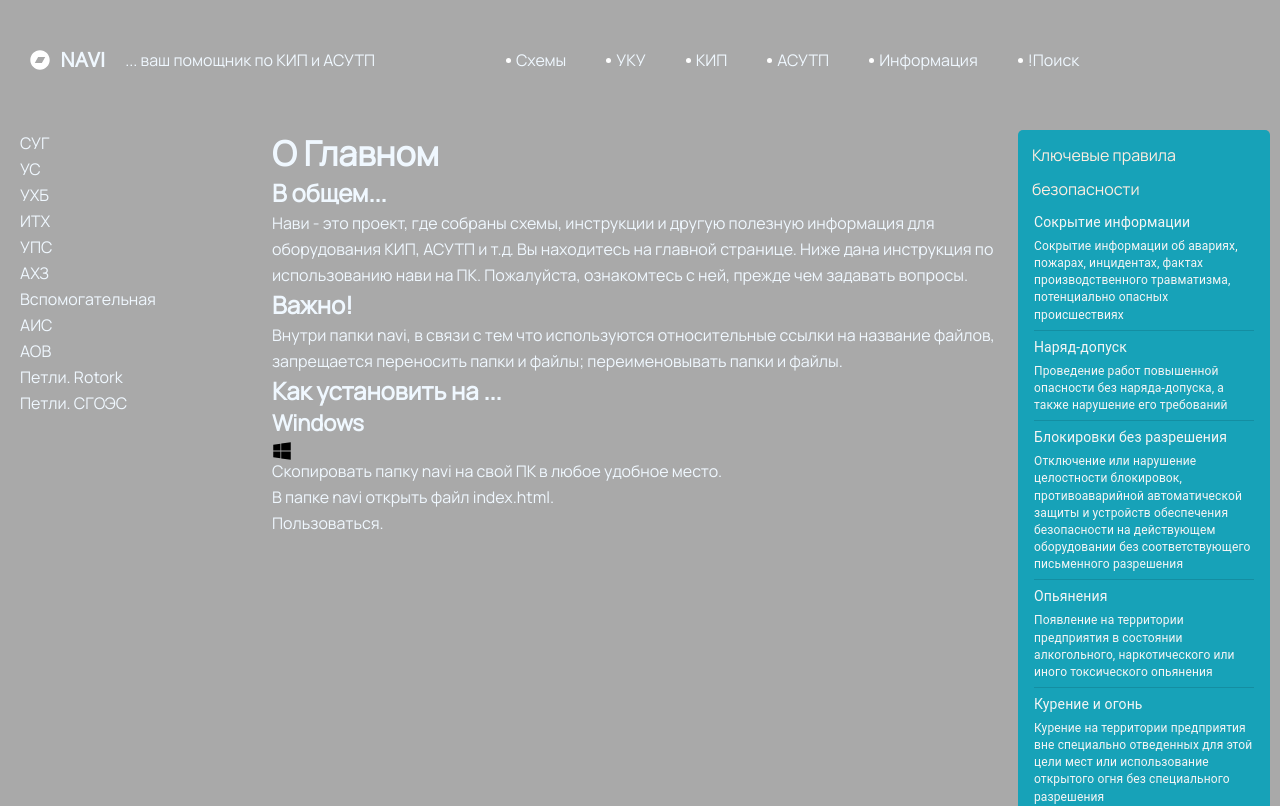
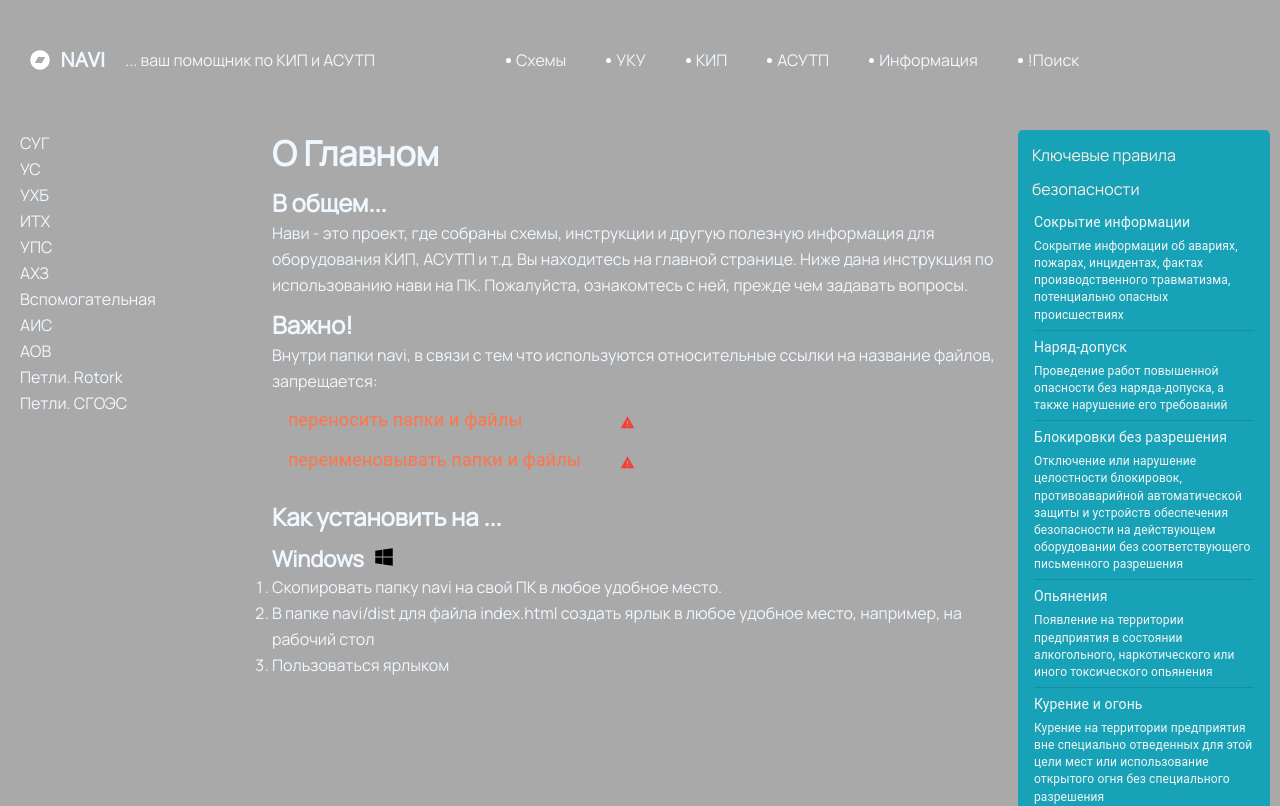
Before and after one commit to burik84/navi, a React app: page / in a window 1280 px wide. Shown: the top 806 px of the page. Built offline with nearby package versions, Linux system fonts and the light colour scheme.

Commit message:
refactor: change description and lists

```diff
--- a/src/script/pages/About.tsx
+++ b/src/script/pages/About.tsx
@@ -1,4 +1,5 @@
 import React from 'react';
+import { Link } from '@material-ui/core';
 
 import { Header } from '../layout/Header';
 import { Menu } from '../components/Menu';
@@ -40,7 +41,7 @@ export const About: React.FC = () => {
         <h4>И немного об использование</h4>
         <p>
           Запрещено использовать данный проект в коммерческих целях (т.е. получение прибыли) без письменного разрешения
-          правообладателя - burikAV.
+          правообладателя - <Link href="mailto:burikAV@yandex.ru">burikAV</Link>.
         </p>
       </main>
     </>
--- a/src/script/pages/Info.tsx
+++ b/src/script/pages/Info.tsx
@@ -1,6 +1,7 @@
 import React from 'react';
 
 import { useParams } from 'react-router-dom';
+
 import { Header } from '../layout/Header';
 import { Menu } from '../components/Menu';
 
--- a/src/script/pages/Main.tsx
+++ b/src/script/pages/Main.tsx
@@ -1,11 +1,35 @@
 import React from 'react';
+
+import { createStyles, Theme, makeStyles } from '@material-ui/core/styles';
+import { List, ListItem, ListItemText, ListItemIcon } from '@material-ui/core';
+import WarningIcon from '@material-ui/icons/Warning';
 
 import { Header } from '../layout/Header';
 import { Menu } from '../components/Menu';
+import { colorAdditional } from '../shared/constants';
 
 import logoWindows from '../../assets/icons/windows-brands.svg';
 
+const useStyles = makeStyles((theme: Theme) =>
+  createStyles({
+    root: {
+      width: '100%',
+      maxWidth: 420,
+    },
+    list: {
+      paddingTop: '0px',
+      paddingBottom: '0px',
+    },
+    primary: {
+      color: colorAdditional,
+      marginBottom: '.5rem',
+      fontSize: '1.8rem',
+    },
+  }),
+);
+
 export const Main: React.FC = () => {
+  const classes = useStyles();
   return (
     <>
       <Header />
@@ -20,21 +44,44 @@ export const Main: React.FC = () => {
         </p>
         <h3>Важно!</h3>
         <p>
-          Внутри папки navi, в связи с тем что используются относительные ссылки на название файлов, запрещается
-          переносить папки и файлы; переименовывать папки и файлы.
+          Внутри папки navi, в связи с тем что используются относительные ссылки на название файлов, запрещается:
+          <List className={classes.root}>
+            <ListItem className={classes.list}>
+              <ListItemText
+                classes={{
+                  primary: classes.primary,
+                }}
+                primary="переносить папки и файлы"
+              />
+              <ListItemIcon>
+                <WarningIcon color="error" />
+              </ListItemIcon>
+            </ListItem>
+            <ListItem className={classes.list}>
+              <ListItemText
+                classes={{
+                  primary: classes.primary,
+                }}
+                primary="переименовывать папки и файлы"
+              />
+              <ListItemIcon>
+                <WarningIcon color="error" />
+              </ListItemIcon>
+            </ListItem>
+          </List>
         </p>
         <h3>Как установить на ...</h3>
         <h4>
           Windows
-          <div className="logo">
+          <span className="logo">
             <img src={logoWindows} />
-          </div>
+          </span>
         </h4>
-        <ul>
-          <ol>Скопировать папку navi на свой ПК в любое удобное место.</ol>
-          <ol>В папке navi открыть файл index.html.</ol>
-          <ol>Пользоваться.</ol>
-        </ul>
+        <ol>
+          <li>Скопировать папку navi на свой ПК в любое удобное место.</li>
+          <li>В папке navi/dist для файла index.html создать ярлык в любое удобное место, например, на рабочий стол</li>
+          <li>Пользоваться ярлыком</li>
+        </ol>
       </main>
     </>
   );
--- a/src/script/shared/constants.ts
+++ b/src/script/shared/constants.ts
@@ -1,2 +1,3 @@
 export const colorPrimary = '#17a2b8';
 export const colorSecondary = '#F5F5F5';
+export const colorAdditional = '#FF7549';
--- a/src/styles/base/_base.scss
+++ b/src/styles/base/_base.scss
@@ -68,5 +68,12 @@ a {
   }
 }
 .logo {
+  display: inline-block;
+  width: 20px;
+  height: 20px;
   margin-right: 10px;
+  img{
+    width: 100%;
+    height: 100%;
+  }
 }
--- a/src/styles/layouts/_header.scss
+++ b/src/styles/layouts/_header.scss
@@ -9,11 +9,3 @@
 .header .link{
   margin-right: 20px;
 }
-.logo{
-  width: 20px;
-  height: 20px;
-  img{
-    width: 100%;
-    height: 100%;
-  }
-}
--- a/src/styles/layouts/_main.scss
+++ /dev/null
@@ -1,3 +0,0 @@
-main{
-  grid-area: main;
-}
--- /dev/null
+++ b/src/styles/pages/_about.scss
@@ -0,0 +1,5 @@
+.about{
+  h3,h4{
+    margin-top: 1rem;
+  }
+}
--- /dev/null
+++ b/src/styles/pages/_main.scss
@@ -0,0 +1,10 @@
+main{
+  grid-area: main;
+  h3,h4{
+    margin-top: 1rem;
+  }
+}
+
+main .logo{
+  margin-left: 1rem;
+}
--- a/src/styles/style.scss
+++ b/src/styles/style.scss
@@ -13,8 +13,10 @@
 @import './components/menu';
 
 @import './layouts/container';
+@import './layouts/header';
 @import './layouts/aside';
-@import './layouts/header';
-@import './layouts/main';
 @import './layouts/menu';
 @import './layouts/footer';
+
+@import './pages/main';
+@import './pages/about';
```
Also changed, not shown: 1 other file (tests, documents, lock files or other folders).
